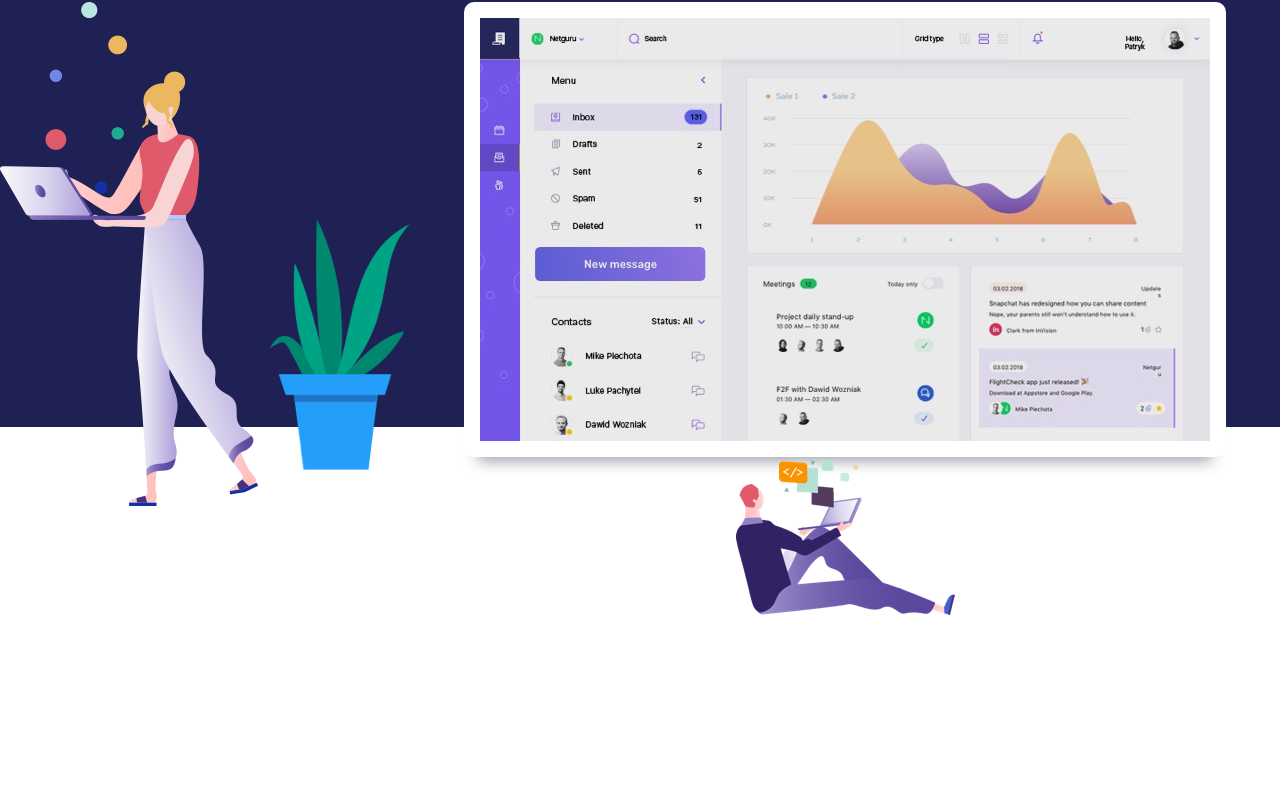
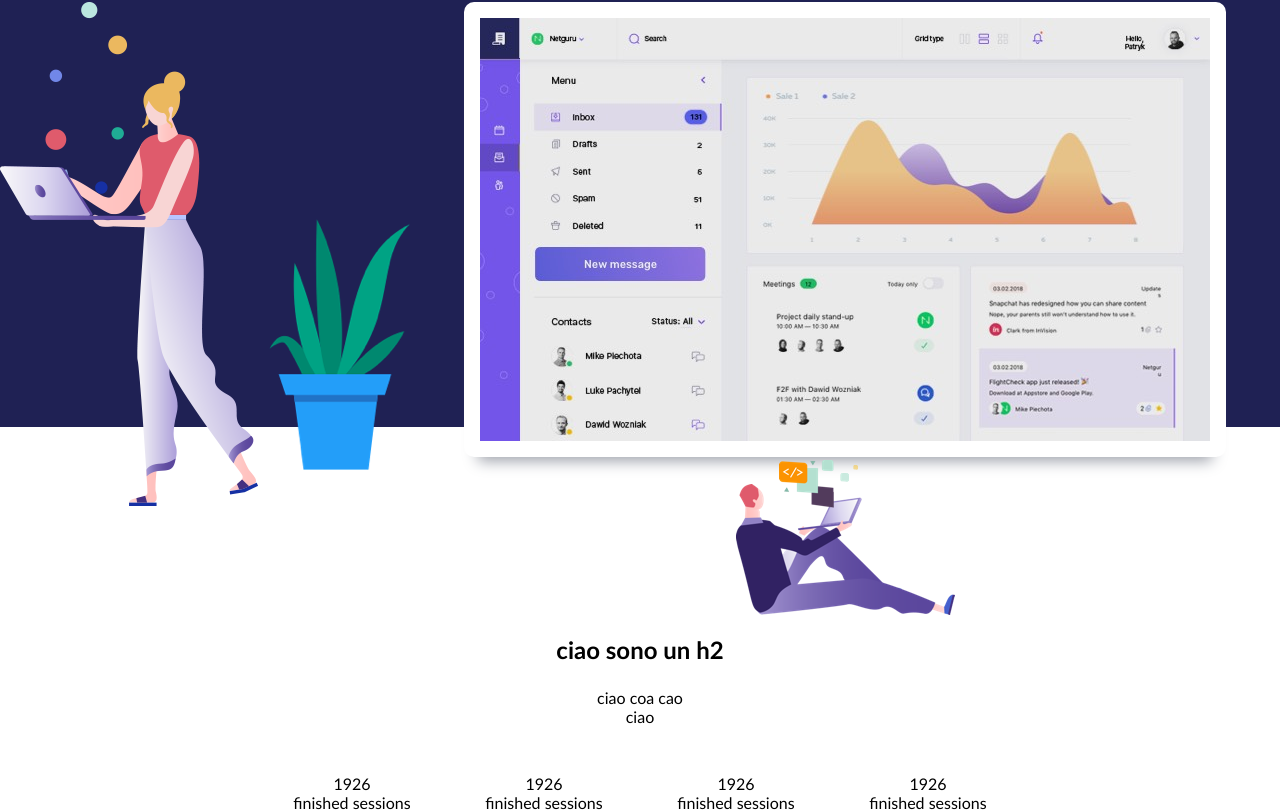
Before and after one commit to Gabry17/proj-html-vuejs, a Vue app: page / in a window 1280 px wide. Shown: the part 319-1131 px from the top of the page. Before the commit the page ends 937 px from the top, so only its background shows below. Built offline with nearby package versions, Linux system fonts and the light colour scheme.

Commit message:
aggiunto layout main-top

```diff
--- a/src/App.vue
+++ b/src/App.vue
@@ -3,16 +3,22 @@
     <!-- header -->
     <AppHeader />
     <!-- /header -->
+
+    <!-- main -->
+    <AppMainTop />
+    <!-- /main -->
   </div>
 </template>
 
 <script>
 import AppHeader from './components/AppHeader.vue';
+import AppMainTop from './components/AppMainTop.vue';
 
 export default {
   name: 'App',
   components: {
-    AppHeader
+    AppHeader,
+    AppMainTop
   }
 }
 </script>
--- a/src/components/AppBanner.vue
+++ b/src/components/AppBanner.vue
@@ -28,7 +28,7 @@ export default {
 .banner{
     text-align: center;
     height: 600px;
-    position: relative;
+    margin-bottom: 10rem;
     .text{
         margin: 6em;
     }
@@ -40,7 +40,6 @@ export default {
             padding: 1em;
             border-radius: 10px;
             box-shadow: 0 18px 14px -14px $gray-chateau-color;
-            text-align: center;
         }
     }
 }
--- a/src/components/AppHeader.vue
+++ b/src/components/AppHeader.vue
@@ -28,11 +28,11 @@ header {
   color: $white-color;
   .container {
     max-width: 1200px;
-    width: 60%;
-    margin: 0 auto;
     display: flex;
     justify-content: space-between;
     line-height: 50px;
+    width: $project-width;
+    margin: $project-margin;
   }
 }
 </style>
--- /dev/null
+++ b/src/components/AppMainTop.vue
@@ -0,0 +1,56 @@
+<template>
+  <div class="main-top">
+    <div class="text">
+      <h2>ciao sono un h2</h2>
+      <p>ciao coa cao</p>
+      <p>ciao</p>
+    </div>
+    <div class="flex">
+      <div class="info">
+        <div>1926</div>
+        <p>finished sessions</p>
+      </div>
+      <div class="info">
+        <div>1926</div>
+        <p>finished sessions</p>
+      </div>
+      <div class="info">
+        <div>1926</div>
+        <p>finished sessions</p>
+      </div>
+      <div class="info">
+        <div>1926</div>
+        <p>finished sessions</p>
+      </div>
+    </div>
+  </div>
+</template>
+
+<script>
+export default {
+  name: "AppMainTop",
+};
+</script>
+
+<style lang="scss" scoped>
+@import "../style/variable";
+.main-top {
+  width: $project-width;
+  margin: $project-margin;
+  .text {
+    padding: 3em;
+    text-align: center;
+    h2 {
+      margin-bottom: 1em;
+    }
+  }
+
+  .flex {
+    display: flex;
+    text-align: center;
+    .info {
+      width: calc(100% / 4);
+    }
+  }
+}
+</style>
--- a/src/style/variable.scss
+++ b/src/style/variable.scss
@@ -23,3 +23,7 @@ $shady-lady-color: #9b999b;
 $jungle-green-color: #27ab94;
 $corduroy-color: #616865;
 $ronchi-color: #efb056;
+
+//width
+$project-width: 60%;
+$project-margin: 0 auto;
```
